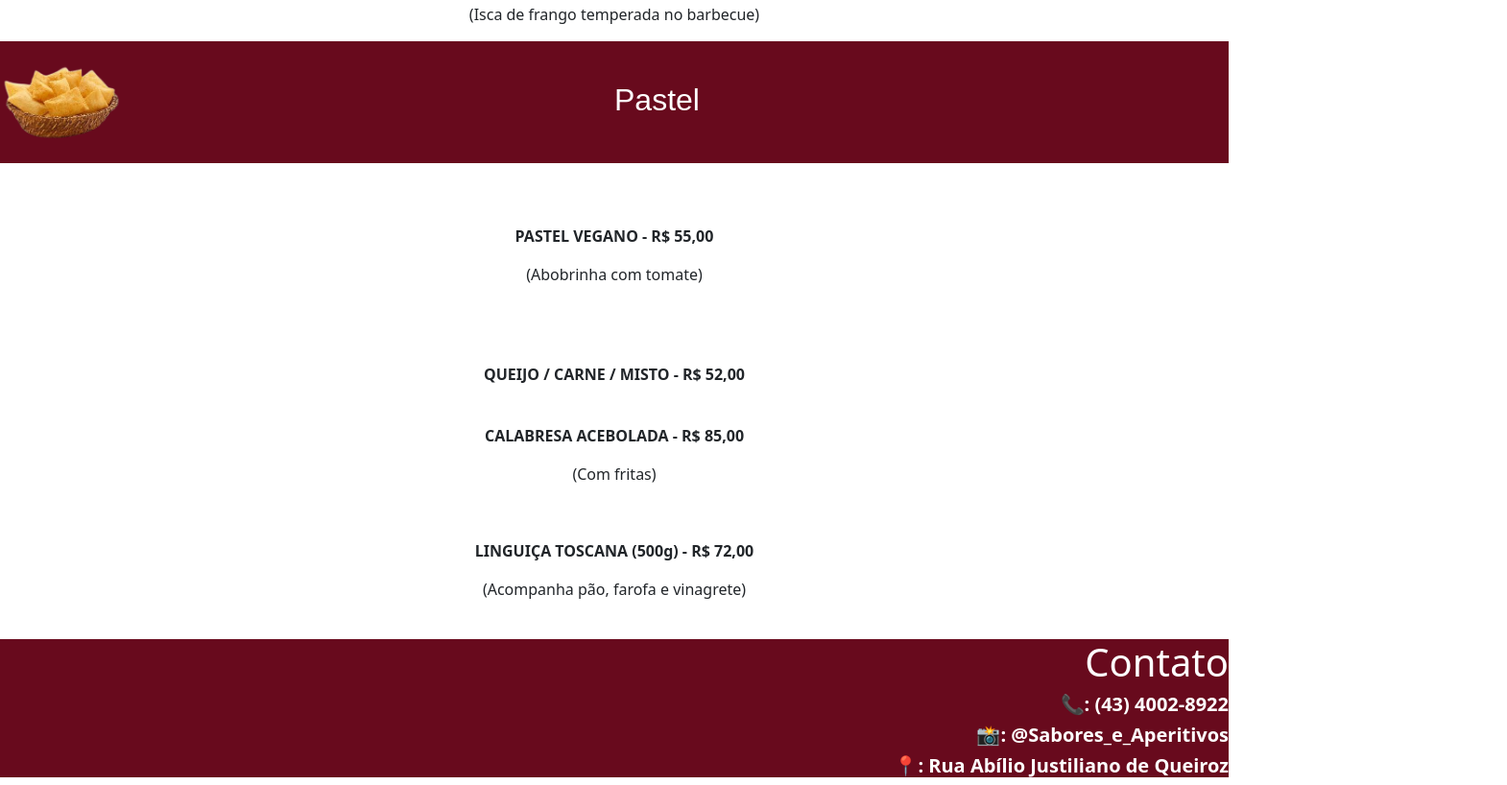
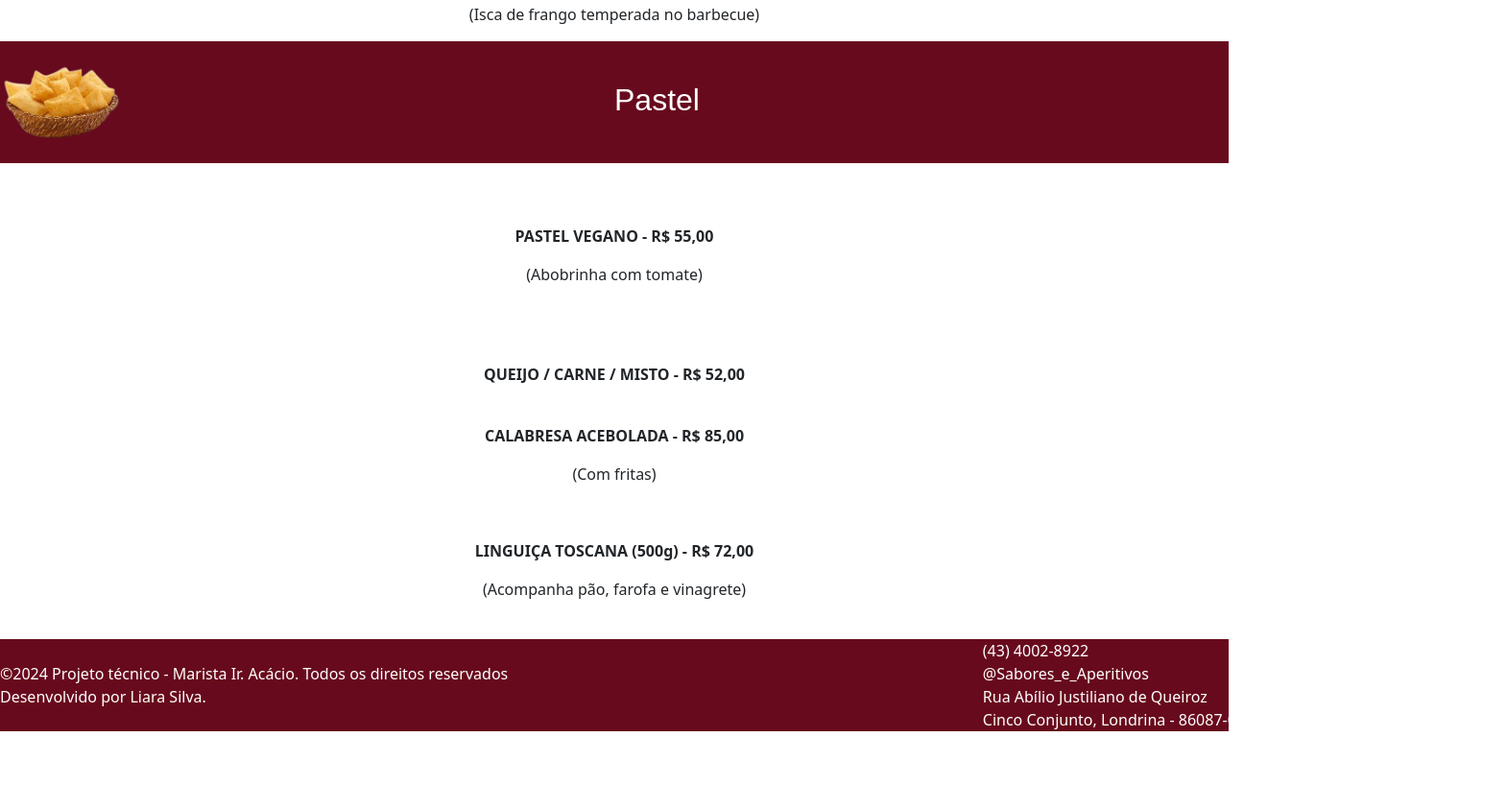
Before and after one commit to LiaraSilva/Card-pio, a plain HTML site: page index.html in a window 1280 px wide. Shown: the part 1352-2170 px from the top of the page at 96% size, 1570 px wide, since content can reach past the window. After the commit the page ends 2114 px from the top, so only its background shows below. Drawn offline with nearby package versions, Linux system fonts and the light colour scheme; a script that the page names is missing.

Commit message:
codificação do site concluída.

```diff
--- a/index.html
+++ b/index.html
@@ -97,10 +97,12 @@
         </div>
     </section>
     <footer>
-        <h1>Contato</h1>
-        <h5><strong>📞</b>: (43) 4002-8922 </strong></h5>
-        <h5><strong>📸</b>: @Sabores_e_Aperitivos</strong></h5>
-        <h5><strong>📍</b>: Rua Abílio Justiliano de Queiroz</strong></h5>
+        <table>
+            <tr>
+                <td>©2024 Projeto técnico -<a href="https://www.instagram.com/maristairacacio?igsh=NWFod2hoNGgxM3B0"> Marista Ir. Acácio.</a> Todos os direitos reservados<br><a href="https://github.com/LiaraSilva">Desenvolvido por Liara Silva.</a></td>
+                <td>(43) 4002-8922 <br> @Sabores_e_Aperitivos <br>Rua Abílio Justiliano de Queiroz <br></b> Cinco Conjunto, Londrina - 86087-000</td>
+            </tr>
+        </table>
     </footer>
 </body>
 
```
